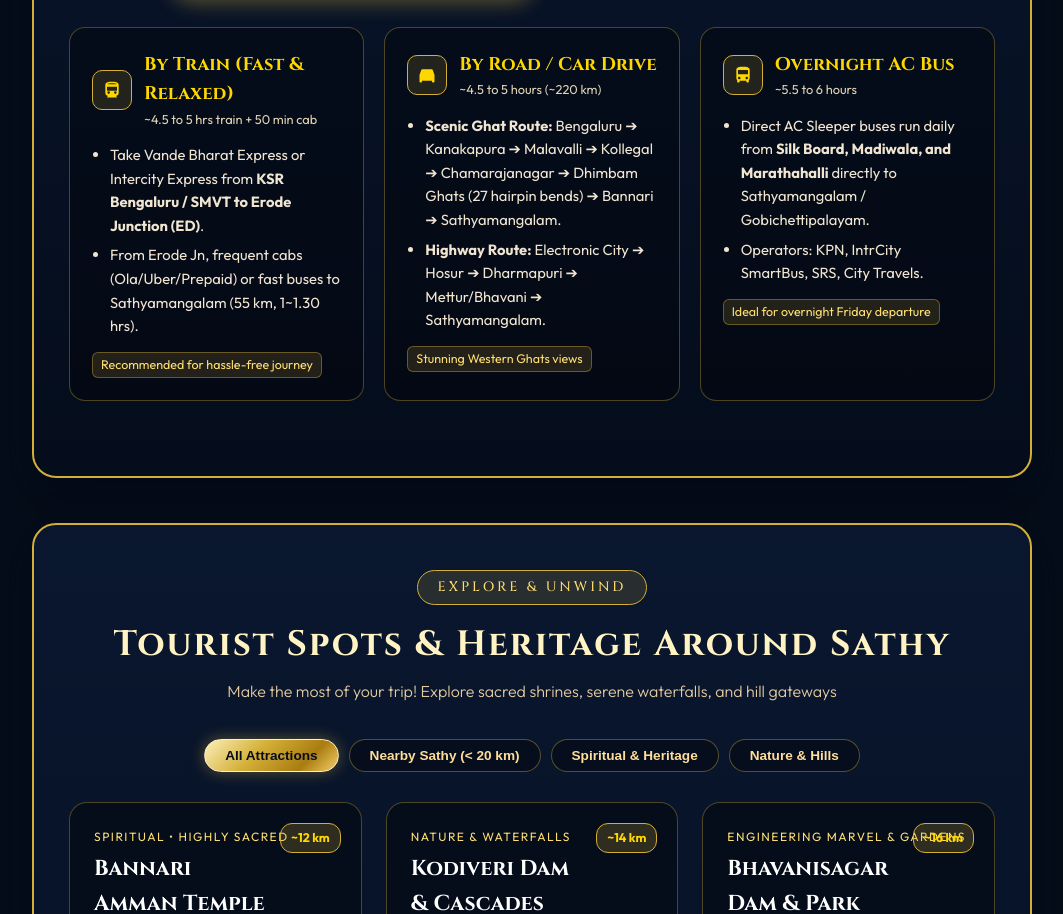
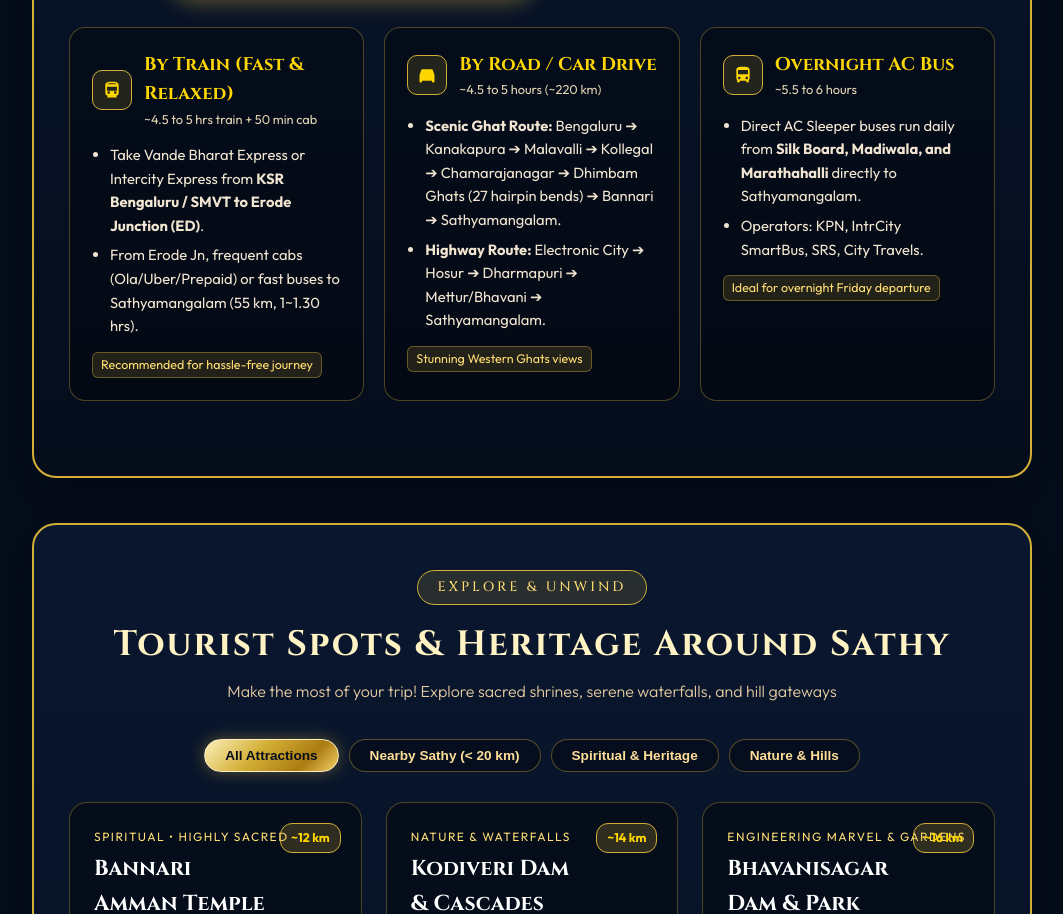
Before and after one commit to ksanthosh95/Other, a plain HTML site: page index.html in a window 1280 px wide. Shown: the part 2895-3809 px from the top of the page, without its empty margins (108-1171 px from the left). Drawn offline with Linux system fonts and the light colour scheme; a web font is replaced by a local one.

Commit message:
Update index.html

```diff
--- a/index.html
+++ b/index.html
@@ -2209,7 +2209,7 @@
                         <div class="transit-body">
                             <ul>
                                 <li>Direct AC Sleeper buses run daily from <strong>Silk Board, Madiwala, and Marathahalli
-                                </strong> directly to Sathyamangalam / Gobichettipalayam.</li>
+                                </strong> directly to Sathyamangalam.</li>
                                 <li>Operators: KPN, IntrCity SmartBus, SRS, City Travels.</li>
                             </ul>
                             <div class="route-tag">Ideal for overnight Friday departure</div>
```
